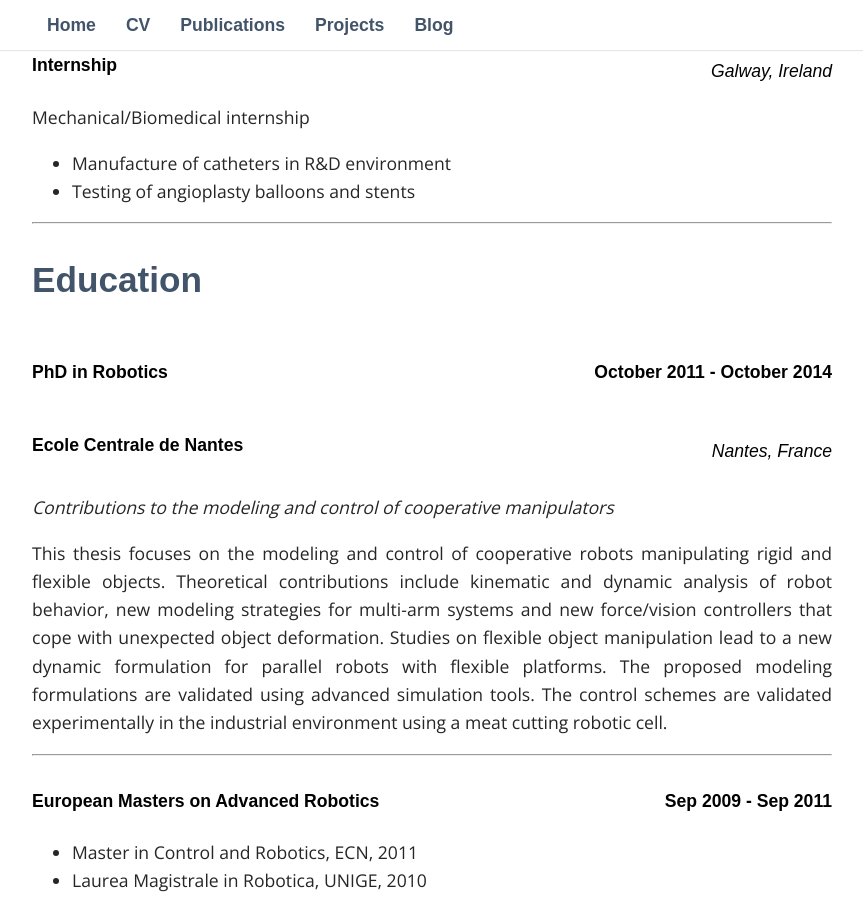
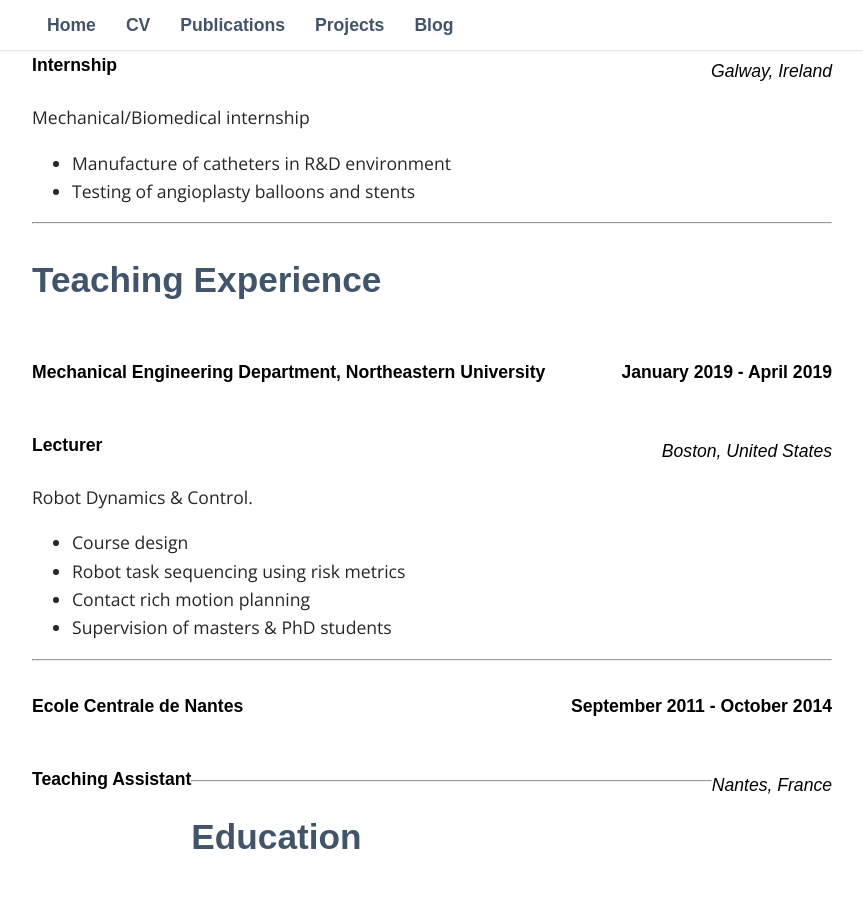
Before and after one commit to philip-long/philip-long.github.io, a Jekyll site: the page built from cv/index.html, in a window 1280 px wide and 900 px high, scrolled down 2093 px. Shown: the whole window, without its empty margins (208-1071 px from the left). Built offline with Jekyll 4.4.1, drawn with Linux system fonts in a browser that asks for light colours; nearby versions of some CDN libraries; some web fonts are replaced; library files that are not in the unit come from our copies.

Commit message:
Update index.html

```diff
--- a/cv/index.html
+++ b/cv/index.html
@@ -6,7 +6,6 @@ title: CV
 <div class="blurb">
 
                 <h2 class="col">Professional Experience</h2>
-
 
 
 
@@ -172,6 +171,51 @@ title: CV
                                         </ul>
 <hr>
 
+                <h2 class="col">Teaching Experience</h2>
+
+	<div style="clear: both">
+    <h4 style="float: left">Mechanical Engineering Department, Northeastern University</h4>
+    <h4 style="float: right">January 2019 - April 2019</h4>
+</div>
+
+</br>
+
+<div style="clear: both">
+    <h4 style="float: left">Lecturer</h4>
+    <h5 style="float: right">Boston, United States</h5>
+</div>
+
+</br>
+</br>
+       	 <p> Robot Dynamics & Control. </p>
+                    <ul class="desc">
+                    	<li> Course design  </li>
+                        <li> Robot task sequencing using risk metrics </li>
+			<li> Contact rich motion planning </li>
+			<li> Supervision of masters & PhD students </li>
+                    </ul>
+
+<hr>
+
+
+	<div style="clear: both">
+    <h4 style="float: left">Ecole Centrale de Nantes</h4>
+    <h4 style="float: right">September 2011 - October 2014</h4>
+</div>
+
+</br>
+
+<div style="clear: both">
+    <h4 style="float: left">Teaching Assistant</h4>
+    <h5 style="float: right">Nantes, France</h5>
+</div>
+
+</br>
+
+<hr>
+
+
+
                 <h2>Education</h2>
 
 
```
